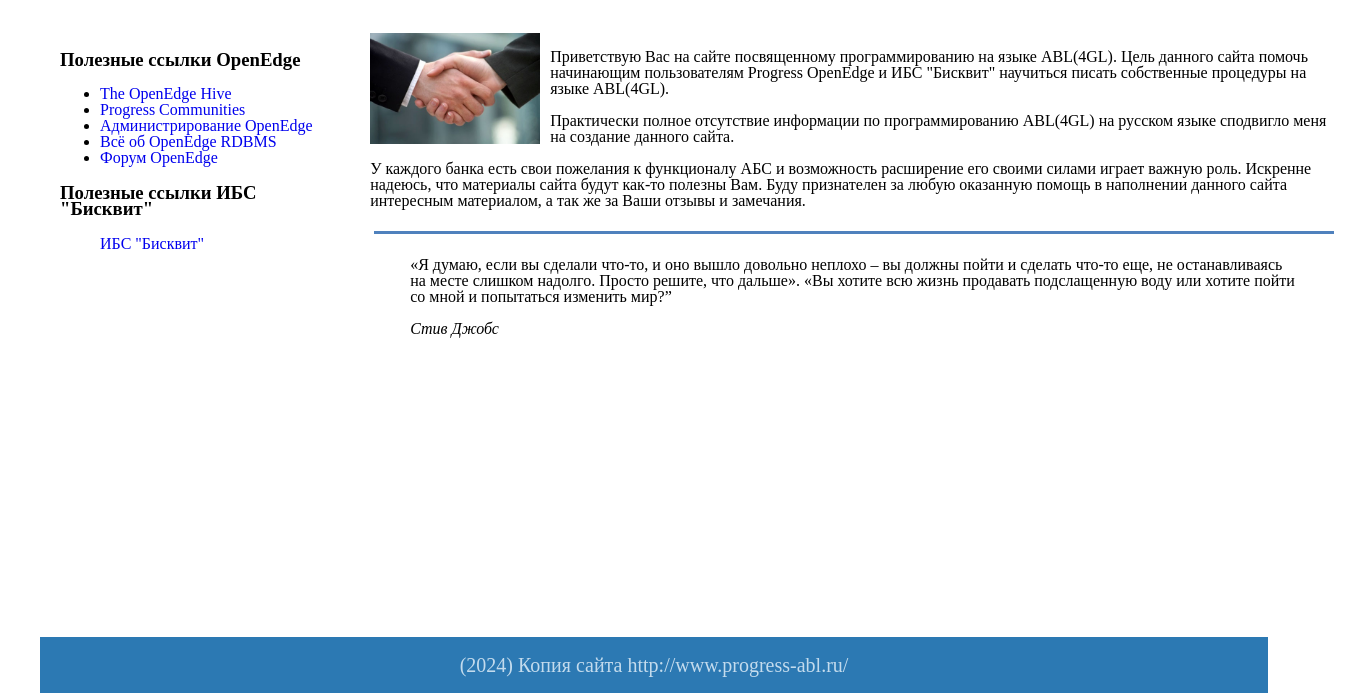
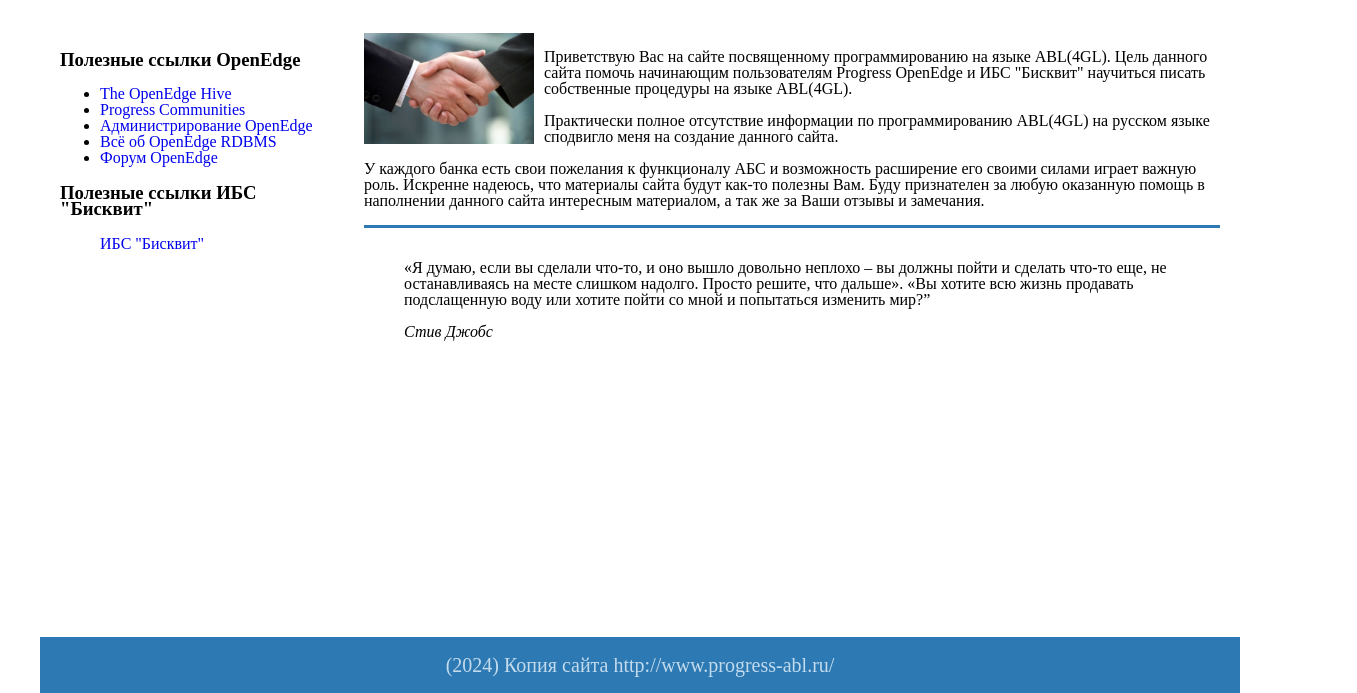
Before and after one commit to alianta/ProgressABL, a plain HTML site: page index.html in a window 1280 px wide. Shown: the part 107-800 px from the top of the page, 1357 px wide, since content can reach past the window. Drawn offline with Linux system fonts and the light colour scheme.

Commit message:
modify positing left menu and content on main page

```diff
--- a/css/style.css
+++ b/css/style.css
@@ -84,6 +84,13 @@ a {
   width: 22%;
   min-width: 22%;
 }
+
+.quote {
+  border-top: 3px solid #2C79B3;
+  margin: 0;
+  padding: 16px 40px;
+}
+
 .content-navigation{
   list-style: none;
   padding: 0 10px;
--- a/index.html
+++ b/index.html
@@ -70,9 +70,7 @@
         <p>
           У каждого банка есть свои пожелания к функционалу АБС и возможность расширение его своими силами играет важную роль. Искренне надеюсь, что материалы сайта будут как-то полезны Вам. Буду признателен за любую оказанную помощь в наполнении данного сайта интересным материалом, а так же за Ваши отзывы и замечания.
         </p>
-        <a href="./img/logo_rupug_transparent.png" alt="" border="0" width="268" height="118"></a>
-        <img src="./img/line_blue.png" alt="" border="0">
-        <blockquote>
+        <blockquote class="quote">
           <p>«Я думаю, если вы сделали что-то, и оно вышло довольно неплохо – вы должны пойти и сделать что-то еще, не останавливаясь на месте слишком надолго. Просто решите, что дальше». «Вы хотите всю жизнь продавать подслащенную воду или хотите пойти со мной и попытаться изменить мир?”</p>
           <cite>Стив Джобс</cite>
         </blockquote>
```
